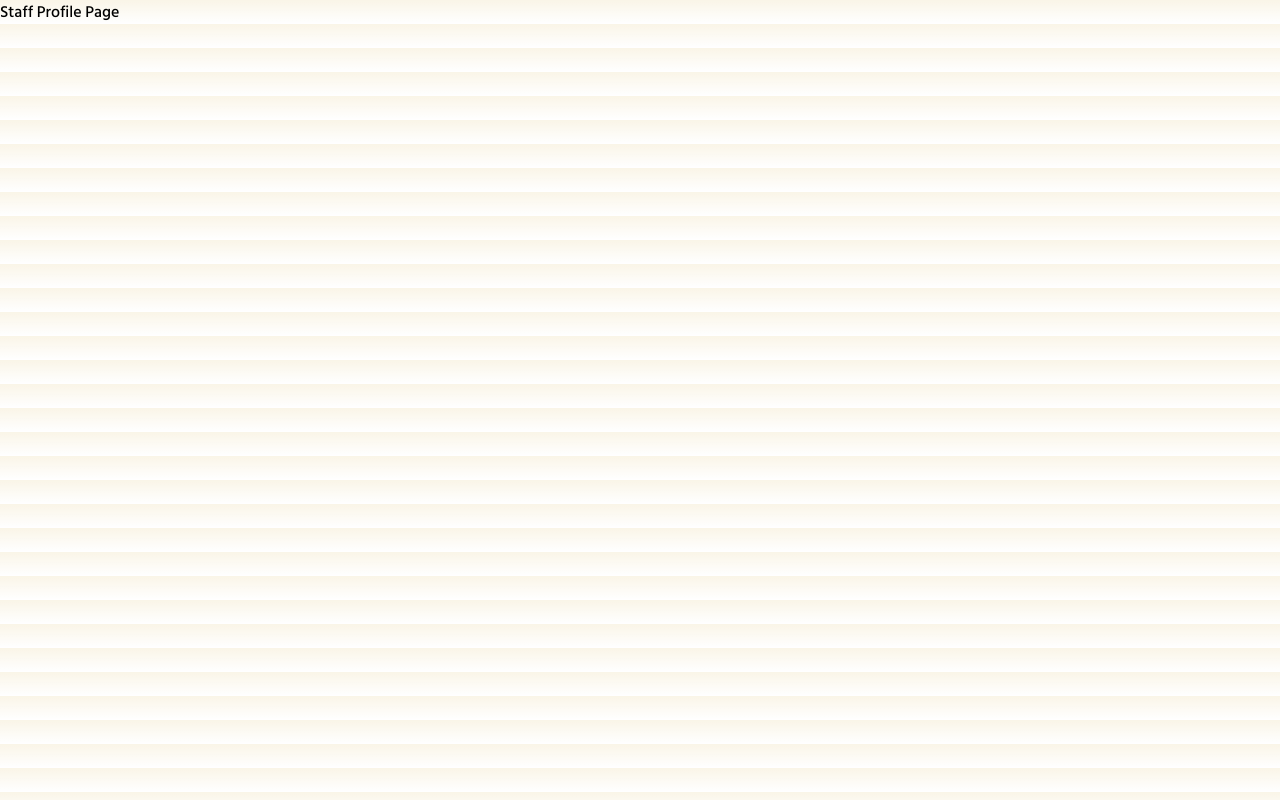
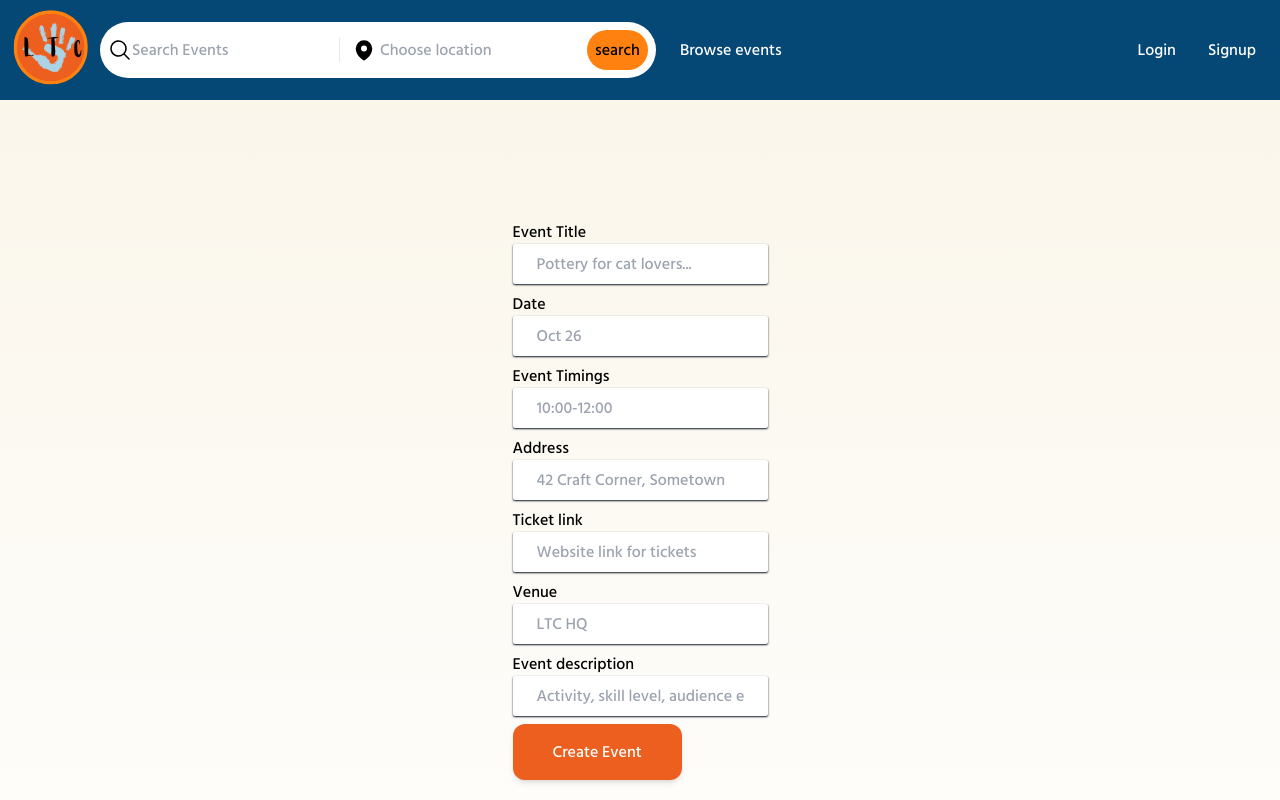
Before and after one commit to alehow84/let-them-create, a Next.js app in the folder ltc/: page /staff-profile in a window 1280 px wide. Shown: the top 800 px of the page. Built offline with nearby package versions, Linux system fonts and the light colour scheme; no server answers.

Commit message:
add elements of NewEventsForm with basic styling

```diff
--- a/ltc/src/app/staff-login/page.tsx
+++ b/ltc/src/app/staff-login/page.tsx
@@ -2,6 +2,7 @@
 import Image from "next/image";
 import staffLogin from "../../../public/bg-images/staffLogin.jpg";
 import HomeButtonLogo from "../../components/HomeButtonLogo";
+import SubmitButton from "@/components/static/SubmitButton";
 import Link from "next/link";
 import { useState } from "react";
 import { LoginType } from "../../types/AuthTypes";
@@ -79,14 +80,14 @@ export default function Page() {
               id="email-address"
               placeholder="Email address"
               onChange={handleEmailChange}
-              className="py-4 px-10 max-w-sm mx-auto bg-white rounded-xl shadow-md shadow-black"
+              className="py-4 px-10 max-w-sm mx-auto bg-white rounded-xl shadow-md shadow-slate"
             />
             <input
               type="password"
               id="password"
               placeholder="Password"
               onChange={handlePasswordChange}
-              className="py-4 px-10 max-w-sm mx-auto bg-white rounded-xl shadow-md shadow-black"
+              className="py-4 px-10 max-w-sm mx-auto bg-white rounded-xl shadow-md shadow-slate"
             />
             {staffLoginError ? (
               <div className="text-center text-xs text-red-600 mx-auto border-0 w-1/2">
@@ -95,12 +96,7 @@ export default function Page() {
             ) : (
               <></>
             )}
-            <button
-              type="submit"
-              className="py-4 px-10 max-w-sm mx-auto text-white bg-orange shadow-md rounded-xl hover:bg-amber  hover:text-blue transition ease-in-out duration-200"
-            >
-              Submit
-            </button>
+            <SubmitButton text="Login" />
             <div className="mx-auto text-lg text-blue hover:text-slate ">
               <Link href="/user-login">User login</Link>
             </div>
--- a/ltc/src/app/staff-profile/page.tsx
+++ b/ltc/src/app/staff-profile/page.tsx
@@ -1,3 +1,17 @@
+import BurgerMenu from "@/components/burgerMenu/BurgerMenu";
+import Footer from "@/components/Footer";
+import Navbar from "@/components/navbar/Navbar";
+import NewEventsForm from "@/components/NewEventsForm";
+
 export default function Page() {
-  return <div>Staff Profile Page</div>;
+  return (
+    <>
+      <Navbar />
+      <BurgerMenu />
+      <main className="h-auto min-h-dvh container mx-auto flex items-center">
+        <NewEventsForm />
+      </main>
+      <Footer />
+    </>
+  );
 }
--- a/ltc/src/app/user-login/page.tsx
+++ b/ltc/src/app/user-login/page.tsx
@@ -3,6 +3,7 @@
 import Image from "next/image";
 import userLoginPic from "../../../public/bg-images/userLogin.jpg";
 import HomeButtonLogo from "../../components/HomeButtonLogo";
+import SubmitButton from "@/components/static/SubmitButton";
 import Link from "next/link";
 import { useState } from "react";
 import { LoginType } from "../../types/AuthTypes";
@@ -10,16 +11,6 @@ import { useAuth } from "@/contexts/AuthContext";
 import { useRouter } from "next/navigation";
 import { db } from "../../../firebaseConfig";
 import { collection, getDocs, query, where } from "firebase/firestore";
-
-/*
-? useState to create data using LoginType from AuthTypes as type inference
-- use logIn method from Authcontext
-- import router from next/navigation
-- create async handleLogin function that will
-1)prevent default
-2)try - await the outcome of logIn
-3)??possibly in a nested try catch block, then route to user-profile page
-*/
 
 //User Login page
 export default function Page() {
@@ -109,12 +100,7 @@ export default function Page() {
             ) : (
               <></>
             )}
-            <button
-              type="submit"
-              className="py-4 px-10 max-w-sm mx-auto text-white bg-orange shadow-md rounded-xl hover:bg-amber  hover:text-blue transition ease-in-out duration-200"
-            >
-              Submit
-            </button>
+            <SubmitButton text="Login" />
             <div className="mx-auto text-lg text-blue hover:text-slate">
               <Link href="/user-signup">Sign Up</Link>
             </div>
--- a/ltc/src/app/user-signup/page.tsx
+++ b/ltc/src/app/user-signup/page.tsx
@@ -2,6 +2,7 @@
 
 import Image from "next/image";
 import HomeButtonLogo from "../../components/HomeButtonLogo";
+import SubmitButton from "@/components/static/SubmitButton";
 import Link from "next/link";
 import userSignUpPic from "../../../public/bg-images/userSignup.jpg";
 import { useState } from "react";
@@ -135,12 +136,7 @@ export default function Page() {
               <></>
             )}
 
-            <button
-              type="submit"
-              className="py-4 px-10 max-w-sm mx-auto text-white bg-orange shadow-md rounded-xl hover:bg-amber  hover:text-blue transition ease-in-out duration-200"
-            >
-              Submit
-            </button>
+            <SubmitButton text="Submit" />
             <div className="mx-auto text-lg text-blue hover:text-slate ">
               <Link href="/user-login">User login</Link>
             </div>
--- a/ltc/src/components/EventCard.tsx
+++ b/ltc/src/components/EventCard.tsx
@@ -33,7 +33,7 @@ export default function EventCard({
   }, [eventRegBool]);
 
   useEffect(() => {
-    //check if the user is a staff member
+    //check if the user is a staff member - can i create a new function and check as a side effect here?
   }, []);
 
   type EventDate = {
--- /dev/null
+++ b/ltc/src/components/NewEventsForm.tsx
@@ -0,0 +1,80 @@
+import SubmitButton from "./static/SubmitButton";
+
+export default function NewEventsForm() {
+  return (
+    <form className="mx-auto">
+      <div className="flex flex-col mb-2">
+        <label htmlFor="title">Event Title</label>
+        <input
+          id="title"
+          name="title"
+          type="text"
+          placeholder="Pottery for cat lovers..."
+          className="py-2 px-6 max-w-sm mx-auto bg-white rounded-sm shadow-slate shadow-sm"
+        />
+      </div>
+      <div className="flex flex-col mb-2">
+        <label htmlFor="start-date">Date</label>
+        <input
+          id="start-date"
+          name="start-date"
+          type="text"
+          placeholder="Oct 26"
+          className="py-2 px-6 max-w-sm mx-auto bg-white rounded-sm shadow-slate shadow-sm"
+        />
+      </div>
+      <div className="flex flex-col mb-2">
+        <label htmlFor="when">Event Timings</label>
+        <input
+          id="when"
+          name="when"
+          type="text"
+          placeholder="10:00-12:00"
+          className="py-2 px-6 max-w-sm mx-auto bg-white rounded-sm shadow-slate shadow-sm"
+        />
+      </div>
+      <div className="flex flex-col mb-2">
+        <label htmlFor="address">Address</label>
+        <input
+          id="address"
+          name="address"
+          type="text"
+          placeholder="42 Craft Corner, Sometown"
+          className="py-2 px-6 max-w-sm mx-auto bg-white rounded-sm shadow-slate shadow-sm"
+        />
+      </div>
+      <div className="flex flex-col mb-2">
+        <label htmlFor="ticket_info_link">Ticket link</label>
+        <input
+          id="ticket_info_link"
+          name="ticket_info_link"
+          type="text"
+          placeholder="Website link for tickets"
+          className="py-2 px-6 max-w-sm mx-auto bg-white rounded-sm shadow-slate shadow-sm"
+        />
+      </div>
+      <div className="flex flex-col mb-2">
+        <label htmlFor="venue-name">Venue</label>
+        <input
+          id="venue-name"
+          name="venue-name"
+          type="text"
+          placeholder="LTC HQ"
+          className="py-2 px-6 max-w-sm mx-auto bg-white rounded-sm shadow-slate shadow-sm"
+        />
+      </div>
+      <div className="flex flex-col mb-2">
+        <label htmlFor="description">Event description</label>
+        <input
+          id="description"
+          name="description"
+          type="text"
+          placeholder="Activity, skill level, audience etc..."
+          className="py-2 px-6 max-w-lg mx-auto bg-white rounded-sm shadow-slate shadow-sm"
+        />
+      </div>
+
+      <SubmitButton text="Create Event" />
+    </form>
+  );
+}
--- /dev/null
+++ b/ltc/src/components/static/SubmitButton.tsx
@@ -0,0 +1,10 @@
+export default function SubmitButton({ text }: { text: string }) {
+  return (
+    <button
+      type="submit"
+      className="py-4 px-10 max-w-sm mx-auto text-white bg-orange shadow-md rounded-xl hover:bg-amber  hover:text-blue transition ease-in-out duration-200"
+    >
+      {text}
+    </button>
+  );
+}
--- a/ltc/src/types/EventTypes.tsx
+++ b/ltc/src/types/EventTypes.tsx
@@ -21,7 +21,7 @@ export interface Event {
   date: Date;
   address: string[];
   description: string;
-  ticket_info: TicketInfo[];
+  ticket_info: TicketInfo[] | null;
   venue: Venue;
   thumbnail: string | null;
   image: string | null;
```
